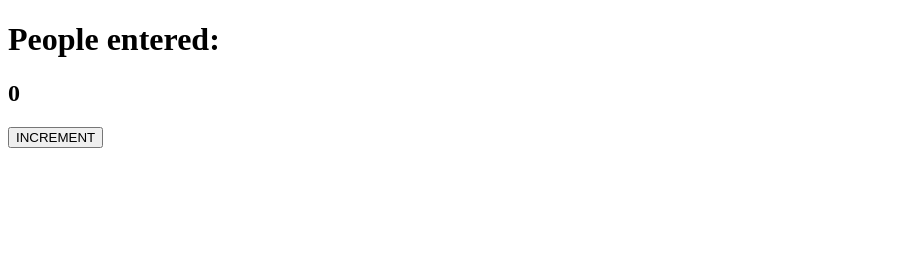
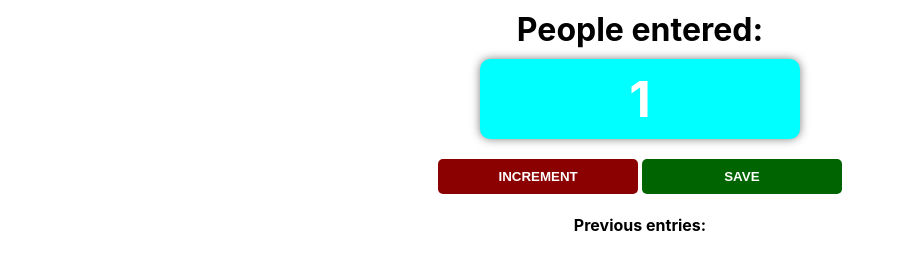
Before and after one commit to AnujMBA/Passenger_Counter_App, a plain HTML site: page index.html in a window 1280 px wide. Both pictures are taken after a click on the button "INCREMENT". Shown: the whole page, without its empty margins (0-897 px from the left). Drawn offline with Linux system fonts and the light colour scheme.

Commit message:
third commit

```diff
--- a/index.css
+++ b/index.css
@@ -15,6 +15,14 @@ h2 {
     font-size: 50px;
     margin-top: 0;
     margin-bottom: 20px;
+    color: white;
+    background-color: aqua;
+    padding: 10px;
+    border-radius: 10px;
+    width: 300px;
+    margin-left: auto;
+    margin-right: auto;
+    box-shadow: 0 0 10px rgba(0, 0, 0, 0.5);
 }
 
 button {
@@ -31,6 +39,12 @@ button {
 #increment-btn {
     background: darkred;
 }
+#decrement-btn {
+    background: darkblue;
+}
+#reset-btn {
+    background: darkorange;
+}
 
 #save-btn {
     background: darkgreen;
--- a/index.html
+++ b/index.html
@@ -3,13 +3,18 @@
 <head>
     <meta charset="UTF-8">
     <meta name="viewport" content="width=device-width, initial-scale=1.0">
-    <link rel="stylesheet" href="style.css">
+    <link rel="stylesheet" href="index.css">
     <title>Passenger Counter</title>
 </head>
 <body>
-    <h1>People entered:</h1>
+   <h1>People entered:</h1>
     <h2 id="count-el">0</h2>
     <button id="increment-btn" onclick="increment()">INCREMENT</button>
+    <button id="save-btn" onclick="save()">SAVE</button>
+    <p id="save-el">Previous entries:</p>
+
+    <!-- <p id="welcome-el"></p> -->
+
     <script src="index.js"></script>
 
 </body>
--- a/index.js
+++ b/index.js
@@ -0,0 +1,25 @@
+let saveEl = document.getElementById("save-el");
+let countEl = document.getElementById("count-el");
+let count = 0;
+
+function increment(){
+    count++;
+    countEl.innerText = count;
+}
+
+function save(){
+    let countStr = count+ " - "
+    saveEl.innerText += countStr; // Using textContent to avoid HTML parsing
+   // console.log("Saved: " + count);
+
+}
+////////////////////////////////////////////////////////////////////////
+
+// let welcomeEL= document.getElementById("welcome-el");
+
+// let name = 'Anuj Kumar';
+// let greeting = 'Welcome back ';
+
+// welcomeEL.innerText = greeting + name;
+
+// welcomeEL.innerText += "👋";
```
Also changed, not shown: 1 other file.
